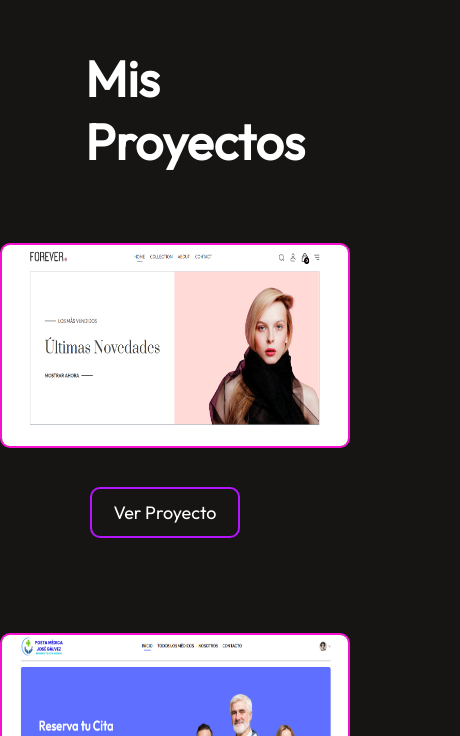
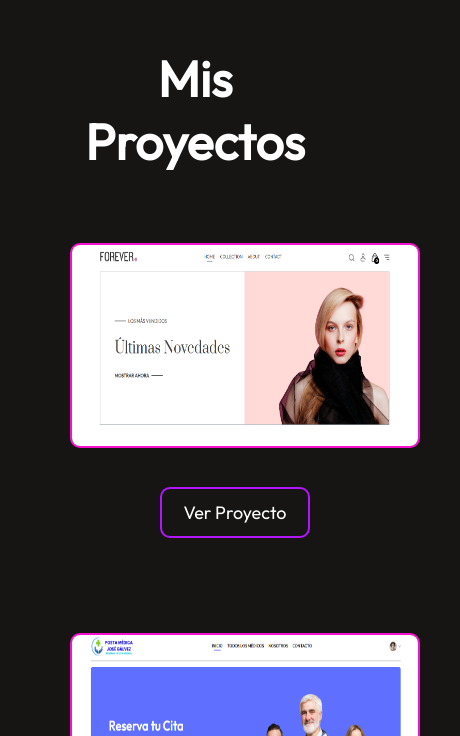
Before and after one commit to MarioCamayo/portfolio, a React (Vite) app: page / in a window 390 px wide. Shown: the part 5268-6004 px from the top of the page, 460 px wide, since content can reach past the window. Built offline with nearby package versions, Linux system fonts and the light colour scheme.

Commit message:
se colocó medidas responsivas al componente MyWork en @media queris 480px

```diff
--- a/src/components/MyWork/mywork.css
+++ b/src/components/MyWork/mywork.css
@@ -185,3 +185,19 @@
 
   }
 }
+
+@media (max-width: 480px) {
+  .mywork {
+    /* place-content: center; */
+    justify-content: center;
+   align-items: center;
+   text-align: center;
+  }
+
+  .mywork-container{
+    /* justify-content: center;
+    align-items: center; */
+    margin: 0 auto;
+    /* place-items: center;  */
+  }
+}
```
